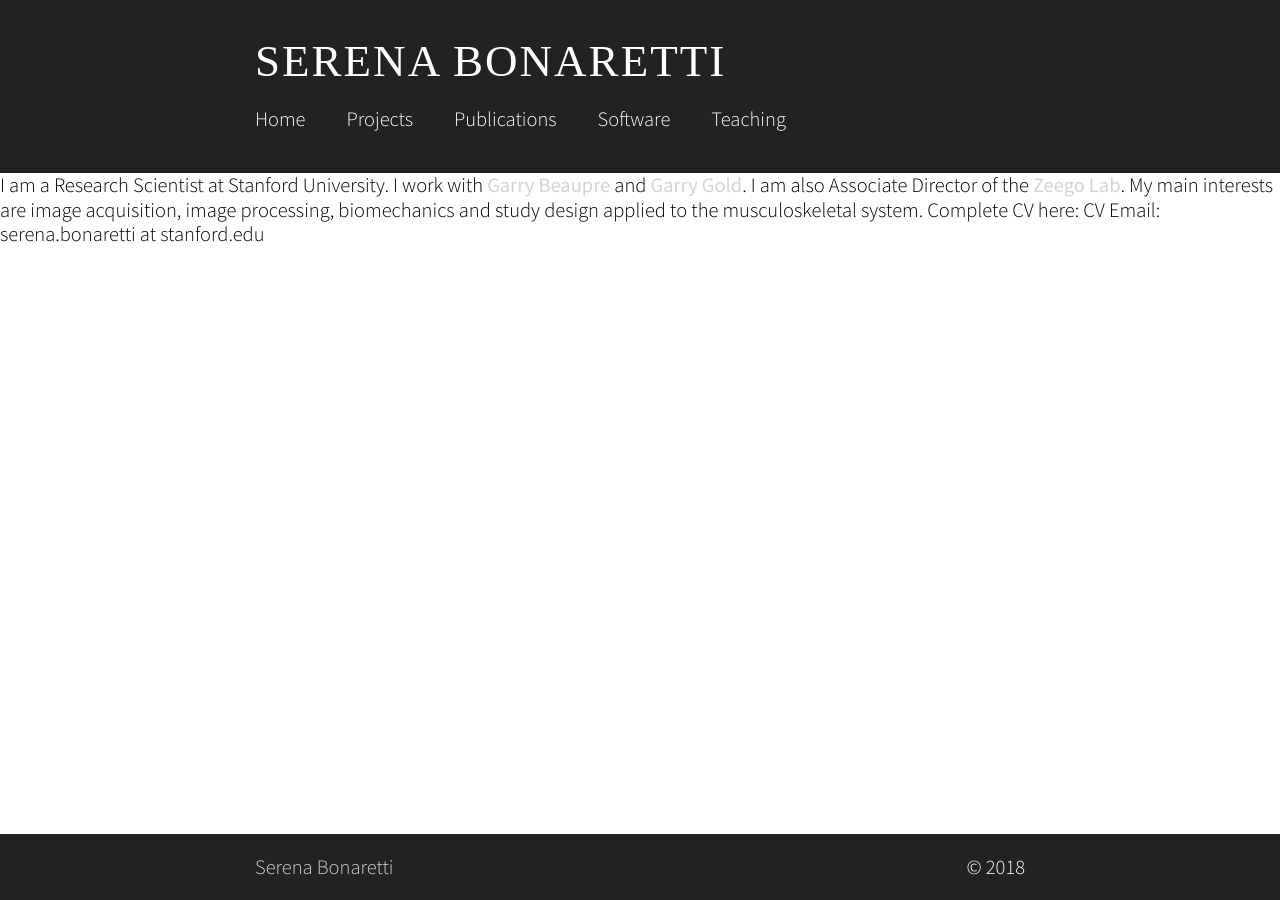
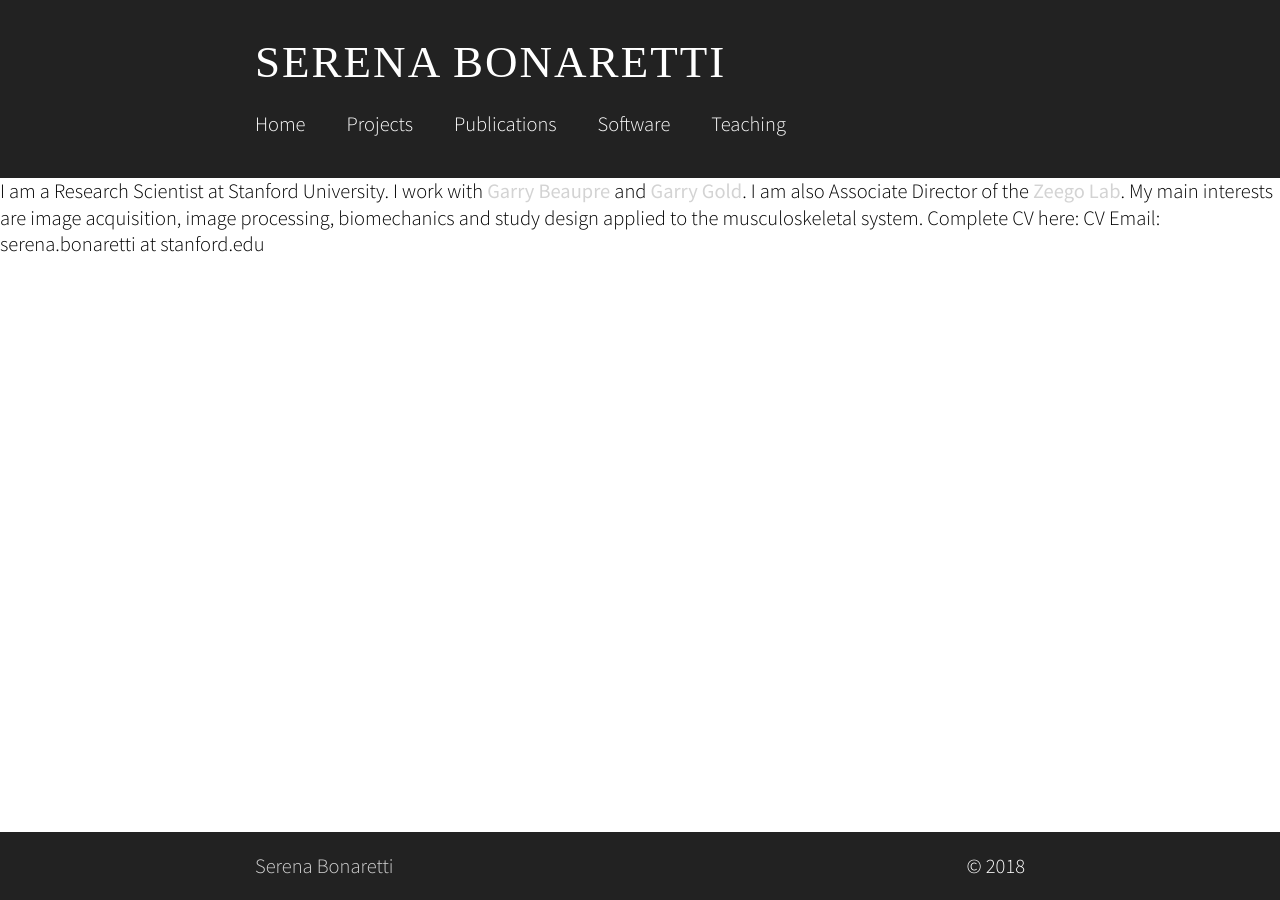
Before and after one commit to sbonaretti/sbonaretti.github.io, a Jekyll site: the page built from index.html, in a window 1280 px wide. Built offline with Jekyll 4.4.1, drawn with Linux system fonts in a browser that asks for light colours; some web fonts are replaced; the list of posts is cut into pages by our own code.

Commit message:
Update basic.sass

```diff
--- a/_sass/basic.sass
+++ b/_sass/basic.sass
@@ -2,7 +2,7 @@ body
   font-family: "Source Sans Pro"
   font-weight: 300
   font-size: 16px
-  line-height: 1.20
+  line-height: 1.30
   margin: 0
   -webkit-font-smoothing: antialiased
   -moz-osx-font-smoothing: grayscale
```
